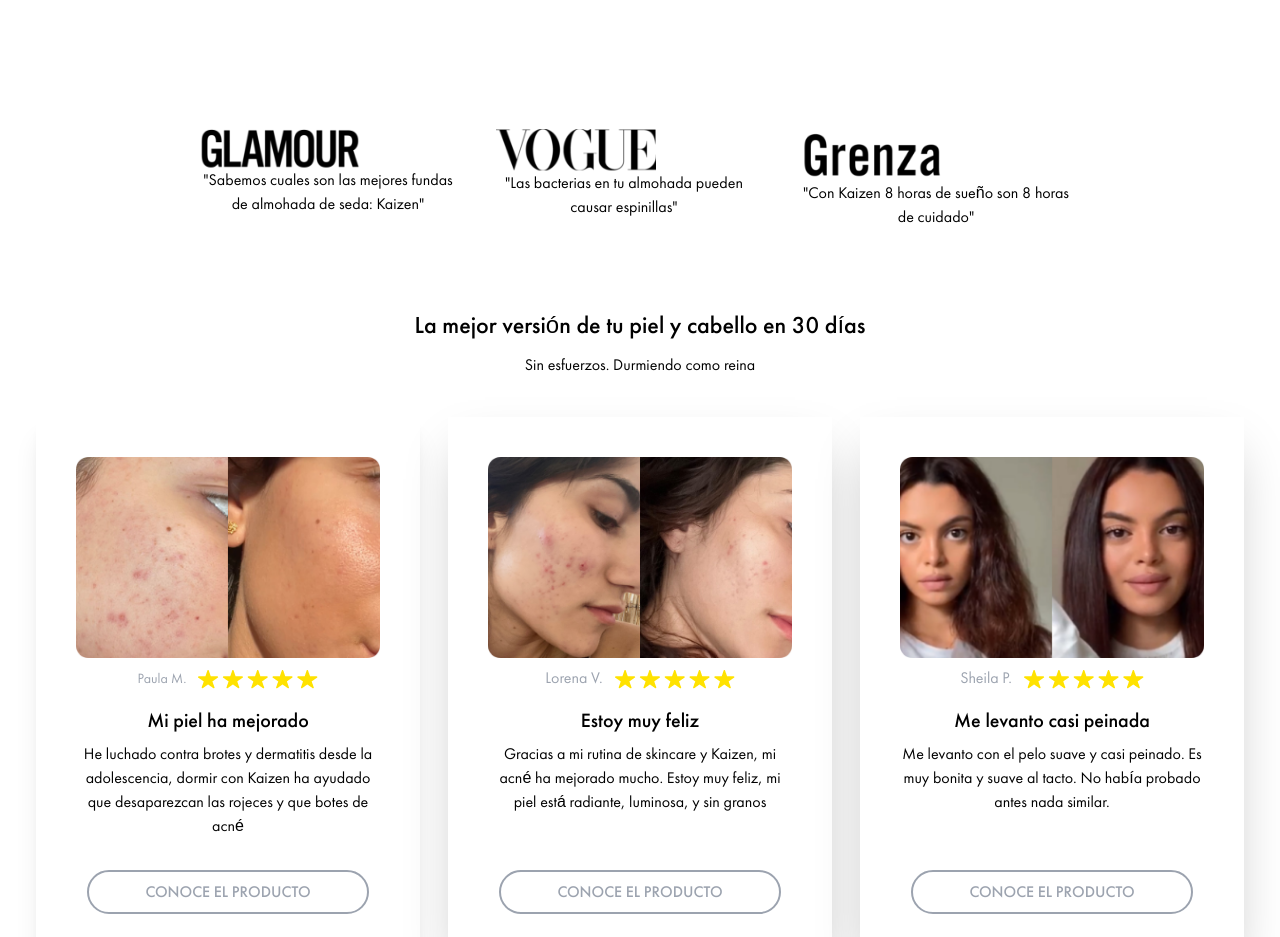
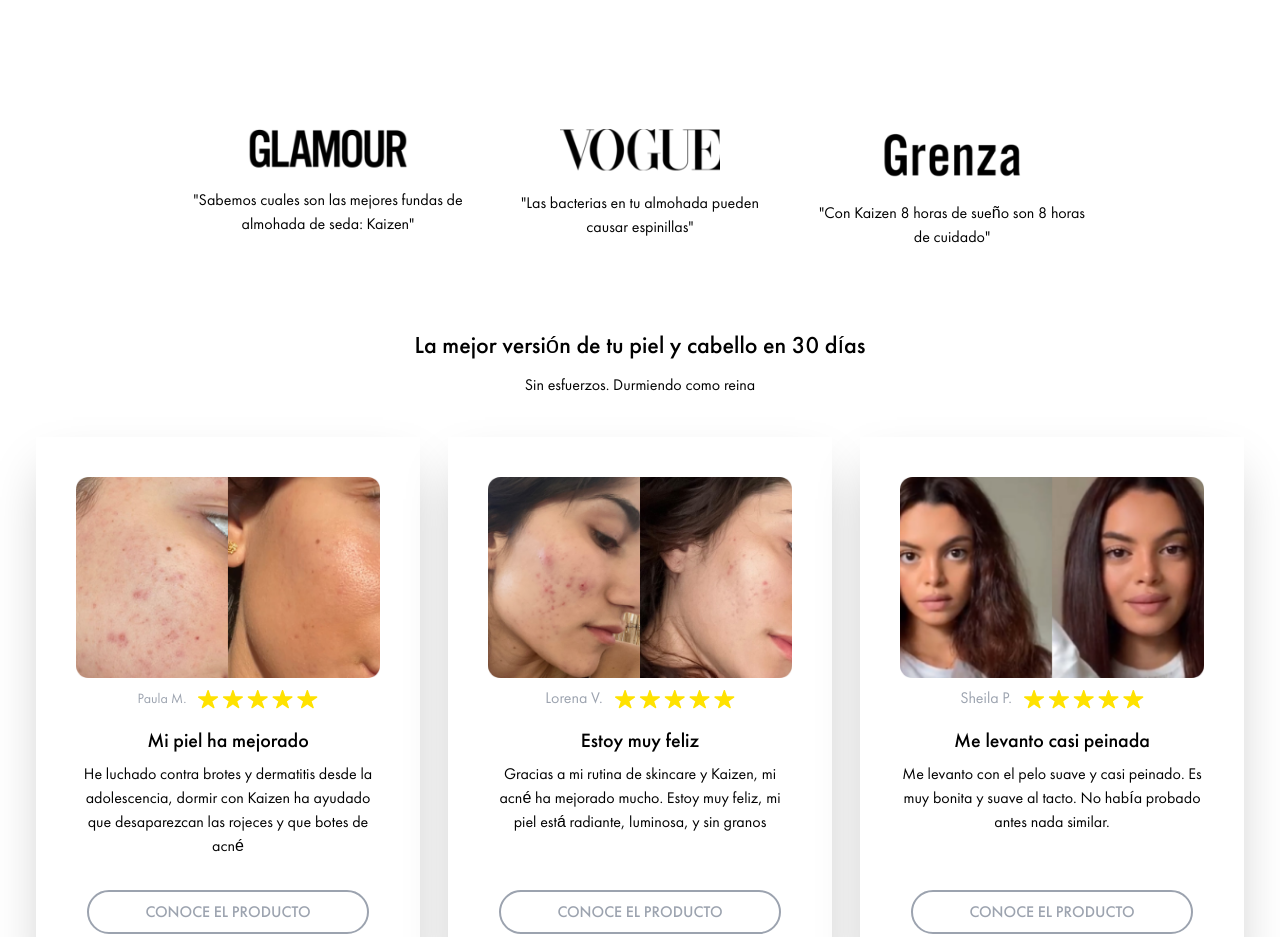
Before and after one commit to requin883/TestHomePage, a website: page src/index.html in a window 1280 px wide. Shown: the part 1380-2317 px from the top of the page. Drawn offline with Linux system fonts and the light colour scheme; files whose address does not match are found by name.

Commit message:
Add sliders functionality on Html and minor style changes

```diff
--- a/src/index.html
+++ b/src/index.html
@@ -121,17 +121,23 @@
             <button class="add-buttons py-3 px-14 bg-black md:text-xs text-white">AÑADIR AL CARRITO</button>
         </div>
     </section>
-    <section class="slider flex overflow-scroll md:overflow-visible mt-36 mb-20 justify-center gap-10">
-        <div class="slide flex flex-col items-center gap-5 w-64 text-center">
-            <img class="logo-size" src="../public/images/glamour_Mesa de trabajo 1.png" alt="Glamour logo">
+    <section class=" flex mt-36 mb-20 justify-center gap-10">
+        <div class="slide selected-slide flex flex-col justify-center gap-5 w-72 text-center">
+            <div class="flex flex-col slider items-center gap-5 mb-5">
+                <img class="logo-size" src="../public/images/glamour_Mesa de trabajo 1.png" alt="Glamour logo">
+            </div>
             <p class="font-para">"Sabemos cuales son las mejores fundas de almohada de seda: Kaizen"</p>
         </div>
         <div class="slide flex flex-col items-center gap-5 w-64 text-center">
-            <img class="logo-size" src="../public/images/vogue-png-logo-5750.png" alt="Vogue logo">
+            <div class="flex flex-col slider items-center gap-5 mb-5">
+                <img class="logo-size" src="../public/images/vogue-png-logo-5750.png" alt="Vogue logo">
+            </div>
             <p class="font-para">"Las bacterias en tu almohada pueden causar espinillas"</p>
         </div>
         <div class="slide flex flex-col items-center gap-3 w-72 text-center">
-            <img class="logo-size" src="../public/images/grenza_Mesa de trabajo 1 copia.png" alt="Grenza logo">
+            <div class="flex flex-col slider items-center gap-5 mb-5">
+                <img class="logo-size" src="../public/images/grenza_Mesa de trabajo 1 copia.png" alt="Grenza logo">
+            </div>
             <p class="font-para">"Con Kaizen 8 horas de sueño son 8 horas<br> de cuidado"</p>
         </div>
     </section>
@@ -144,7 +150,7 @@
         </section>
         <section class="carousel relative flex flex-col items-center gap-10 text-center mb-10">
             <div class="flexor-div gap-7">
-                <div class="carousel-item shadow-xl w-96">
+                <div class="carousel-item shadow-2xl w-96">
                     <div class="p-10">
                         <img src="../public/images/paula_news.png" alt="">
                         <div class="py-2">
```
